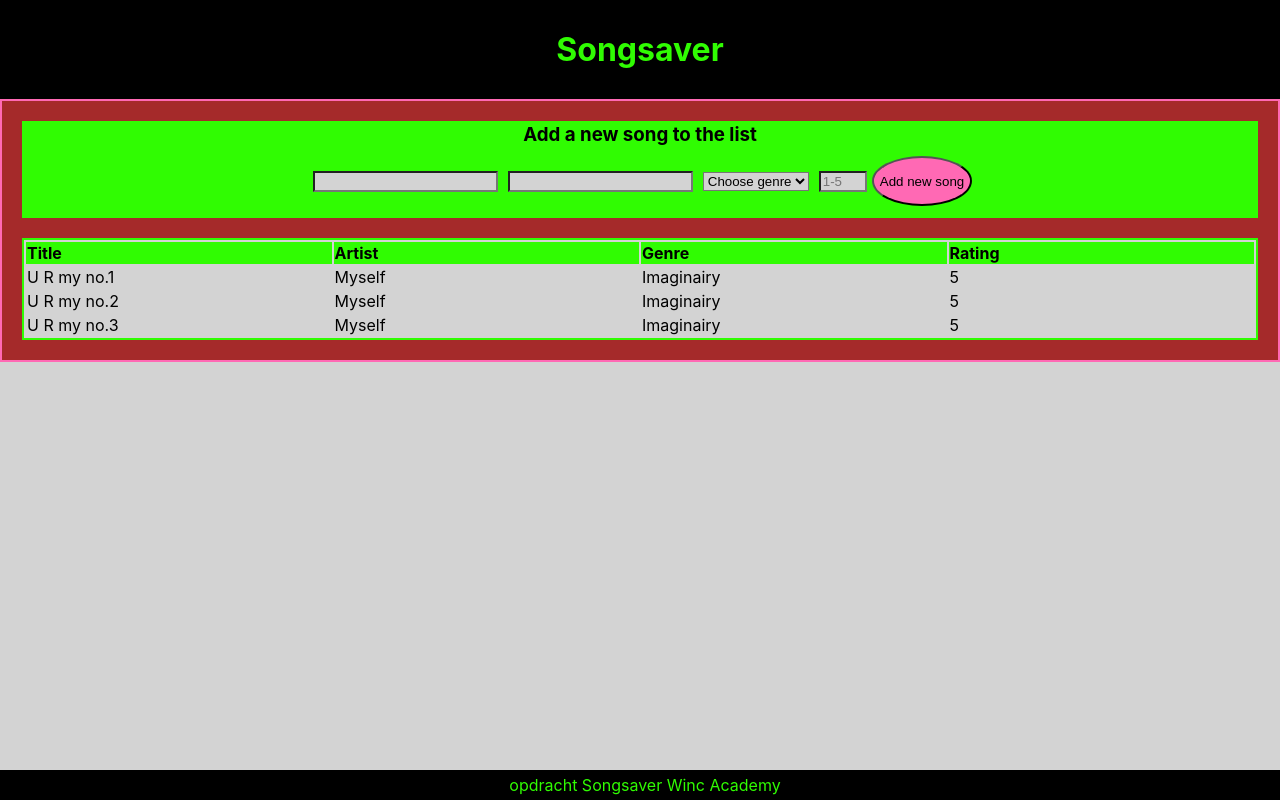
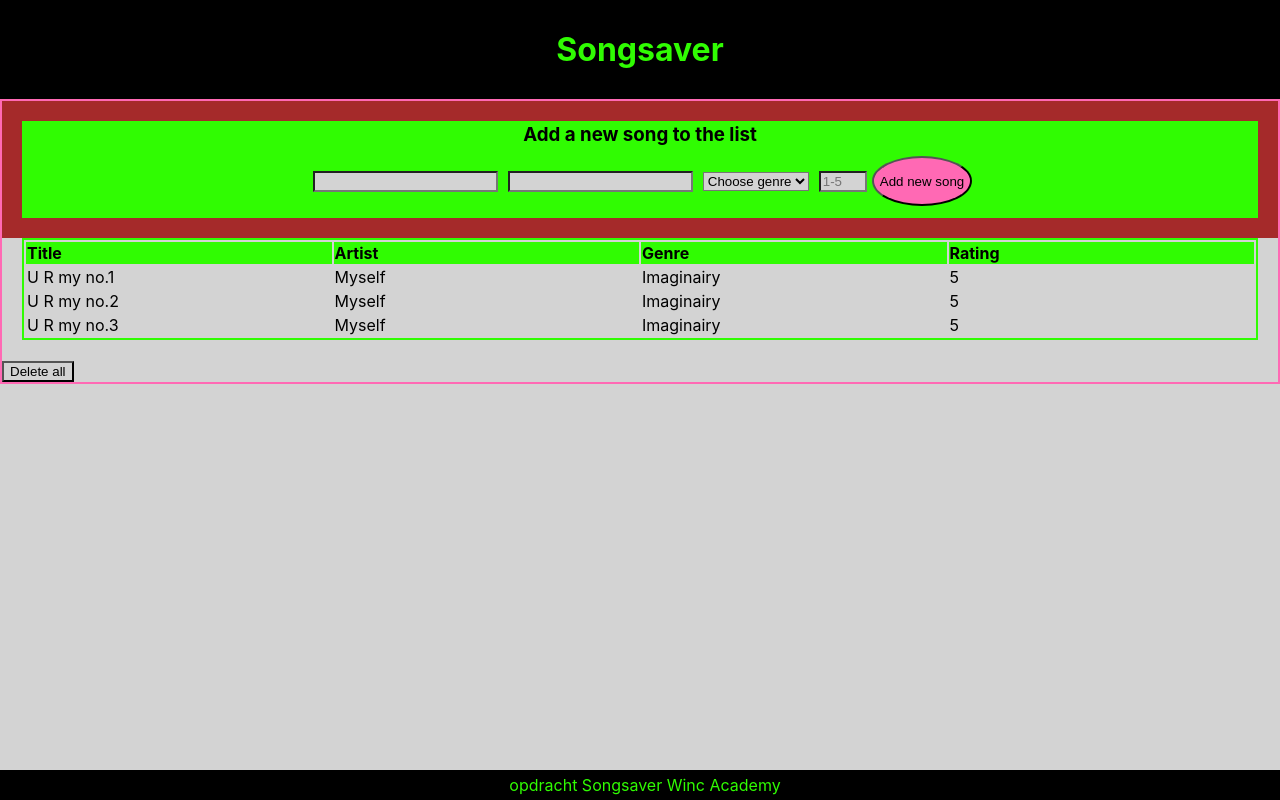
Before and after one commit to KantaVD/SongSaver, a React (Create React App) app: page / in a window 1280 px wide. Built offline with nearby package versions, Linux system fonts and the light colour scheme.

Commit message:
met deletebutton

```diff
--- a/src/components/SongContainer.js
+++ b/src/components/SongContainer.js
@@ -13,9 +13,10 @@ class SongContainer extends Component {
             ]
         }
         this.addSong = this.addSong.bind(this)
+        this.deleteList = this.deleteList.bind(this)
     }
 
-    addSong = (song) => {
+    addSong(song) {
         const newSong = {
             id: this.state.songs.length +1,
             title: song.title,
@@ -24,6 +25,12 @@ class SongContainer extends Component {
             rating: song.rating
         }
         this.setState({songs: this.state.songs.concat(newSong)})
+    }
+
+    deleteList() {
+        this.setState({
+            songs:[]
+        })
     }
 
     render() {
@@ -35,6 +42,7 @@ class SongContainer extends Component {
                 <SongList
                     songs ={this.state.songs}
                     addSong = {this.addSong}
+                    deleteList = {this.deleteList}
                 />
             </div>
         );
--- a/src/components/SongList.js
+++ b/src/components/SongList.js
@@ -1,6 +1,6 @@
 import SongItem from "./SongItem";
 
-function SongList({songs}) {
+function SongList({songs, deleteList}) {
 
     const musicList = songs.map(song => (
         <SongItem
@@ -14,6 +14,7 @@ function SongList({songs}) {
     ))
 
     return (
+        <div className="list-body">
             <div className="song-list">
                 <table className="table">
                     <thead>
@@ -29,6 +30,9 @@ function SongList({songs}) {
                     </tbody>
                 </table>
             </div>
+            <button className="delete-button" onClick={deleteList}>Delete all</button>
+        </div>
+
      );
 }
 
```
Lines whose indentation alone changed are shown as unchanged.
